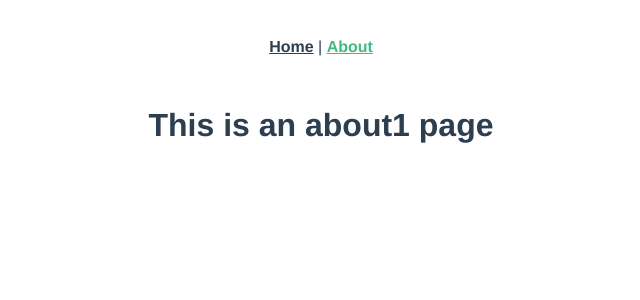
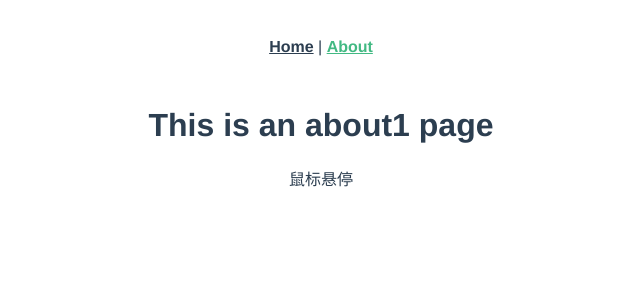
Before and after one commit to Psicodelico/gvue, a Vue app: page /#/about in a window 1280 px wide. Shown: the top 300 px of the page, without its empty margins (319-959 px from the left). Built offline with nearby package versions, Linux system fonts and the light colour scheme.

Commit message:
鼠标悬停

```diff
--- a/src/views/About.vue
+++ b/src/views/About.vue
@@ -1,12 +1,14 @@
 <template>
     <div class="about">
         <h1>This is an {{about}} page</h1>
+        <span v-bind:title="message">鼠标悬停</span>
     </div>
 </template>
 
 <script>
 export default {
     data: () => ({
+        message: "页面加载于 " + new Date().toLocaleString(),
         about: "about1"
     })
 };
```
